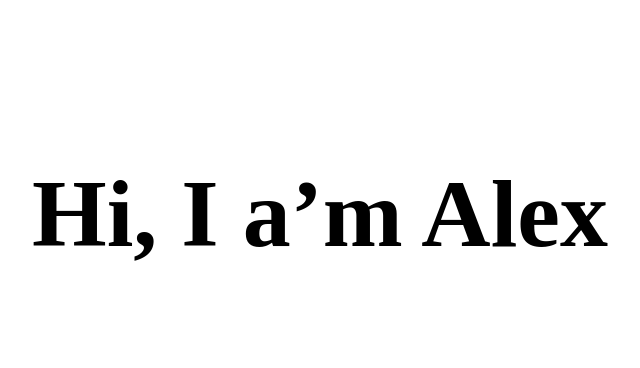
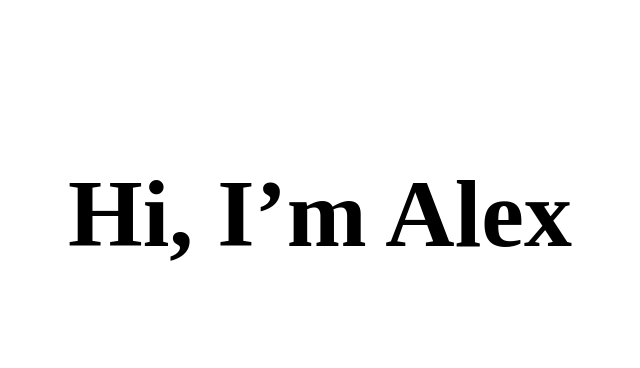
Before and after one commit to ahenkel/website, a plain HTML site: page index.html in a window 1280 px wide. Shown: the part 2-370 px from the top of the page, without its empty margins (320-960 px from the left). Drawn offline with Linux system fonts and the light colour scheme.

Commit message:
Update index.html

```diff
--- a/index.html
+++ b/index.html
@@ -4,11 +4,11 @@
     <meta charset="UTF-8">
     <meta http-equiv="X-UA-Compatible" content="IE=edge">
     <meta name="viewport" content="width=device-width, initial-scale=1.0">
-    <title>Hi I'm Alex</title>
+    <title>Hi I’m Alex</title>
     <link rel="stylesheet" href="style.css">
     <link rel="stylesheet" href="https://cdnjs.cloudflare.com/ajax/libs/font-awesome/6.0.0/css/brands.min.css" integrity="sha512-bSncow0ApIhONbz+pNI52n0trz5fMWbgteHsonaPk42JbunIeM9ee+zTYAUP1eLPky5wP0XZ7MSLAPxKkwnlzw==" crossorigin="anonymous" referrerpolicy="no-referrer" />
 </head>
 <body>
-    <h1>Hi, I a’m Alex</h1>
+    <h1>Hi, I’m Alex</h1>
 </body>
 </html>
```
